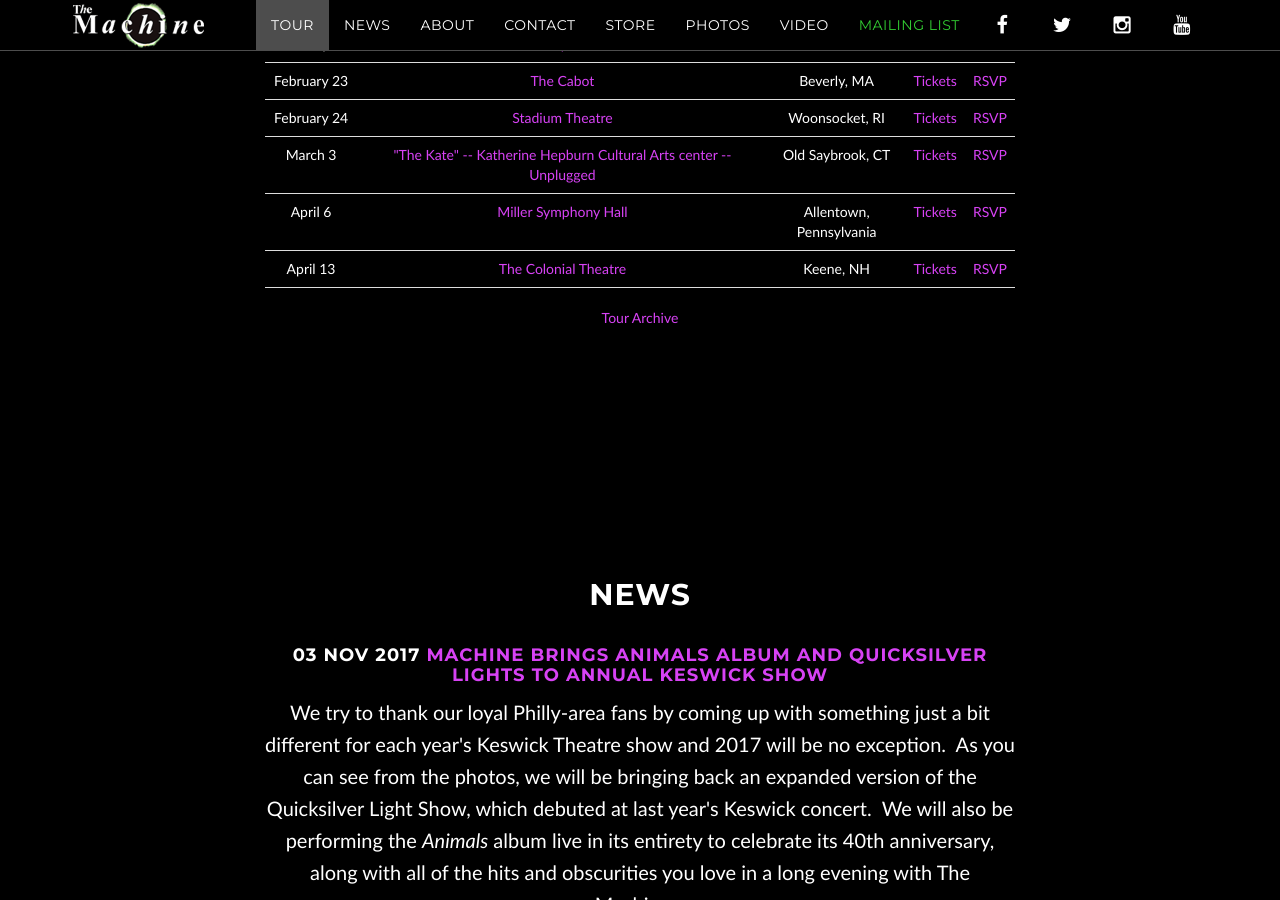
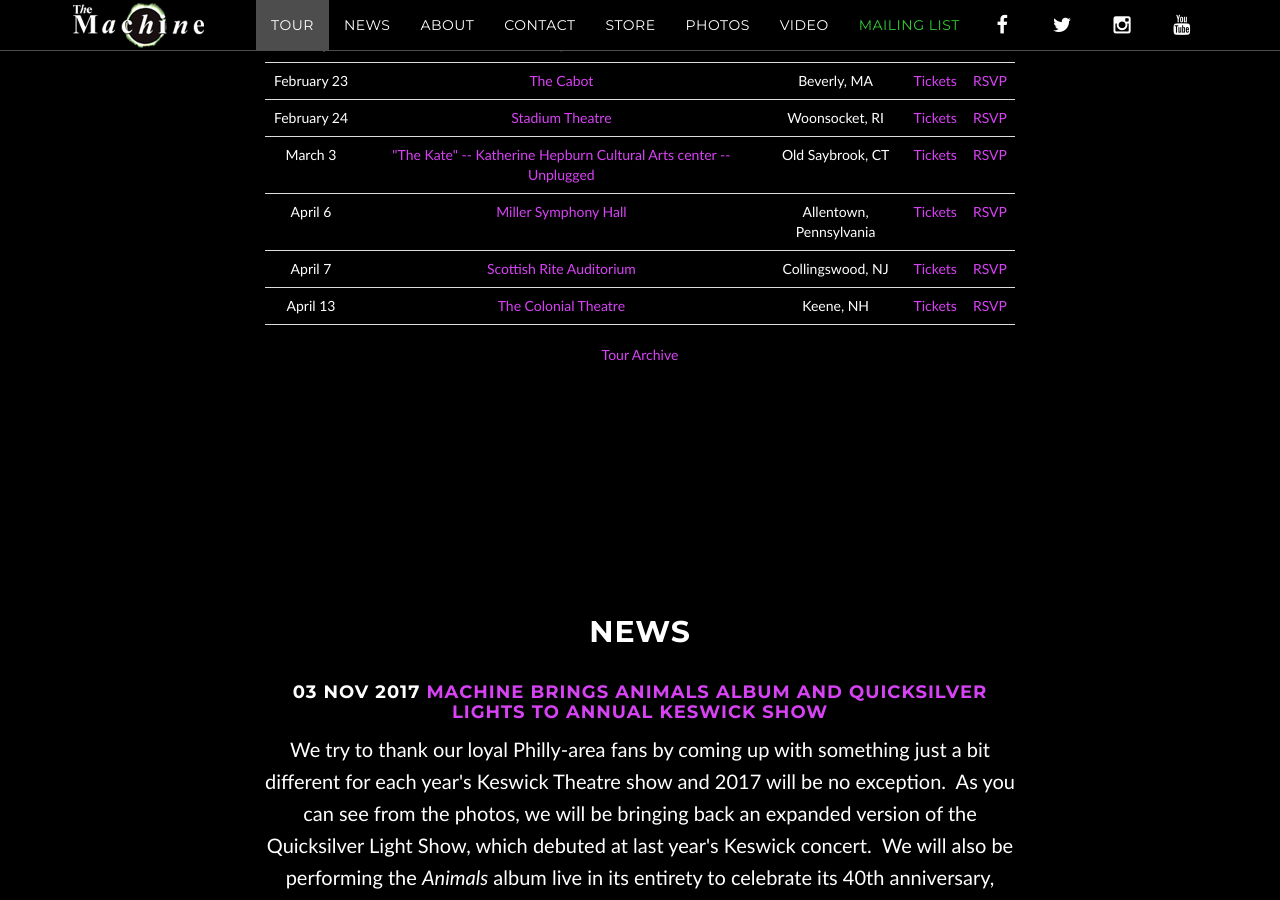
Before and after one commit to machineweb/machineweb.github.io, a Jekyll site: the page built from index.html, in a window 1280 px wide and 900 px high, scrolled down 1725 px. Built offline with Jekyll 4.4.1, drawn with Linux system fonts in a browser that asks for light colours; comment, search, counter and statistics services are not loaded.

Commit message:
New tour item

```diff
--- a/_data/tour.yml
+++ b/_data/tour.yml
@@ -3325,3 +3325,11 @@
     tickets-url: "https://tickets.ridgefieldplayhouse.org/ordertickets.asp?p=2459"
     rsvp-url: "https://www.facebook.com/events/179296455983027/"
     order: "1518242400000"
+
+  - date: "April 7 2018"
+    venue: "Scottish Rite Auditorium"
+    venue-url: "http://scottishriteauditorium.com/"
+    location: "Collingswood, NJ"
+    tickets-url: "http://scottishriteauditorium.com/"
+    rsvp-url: "https://www.facebook.com/events/543576719322383/"
+    order: "1523077200000"
```
